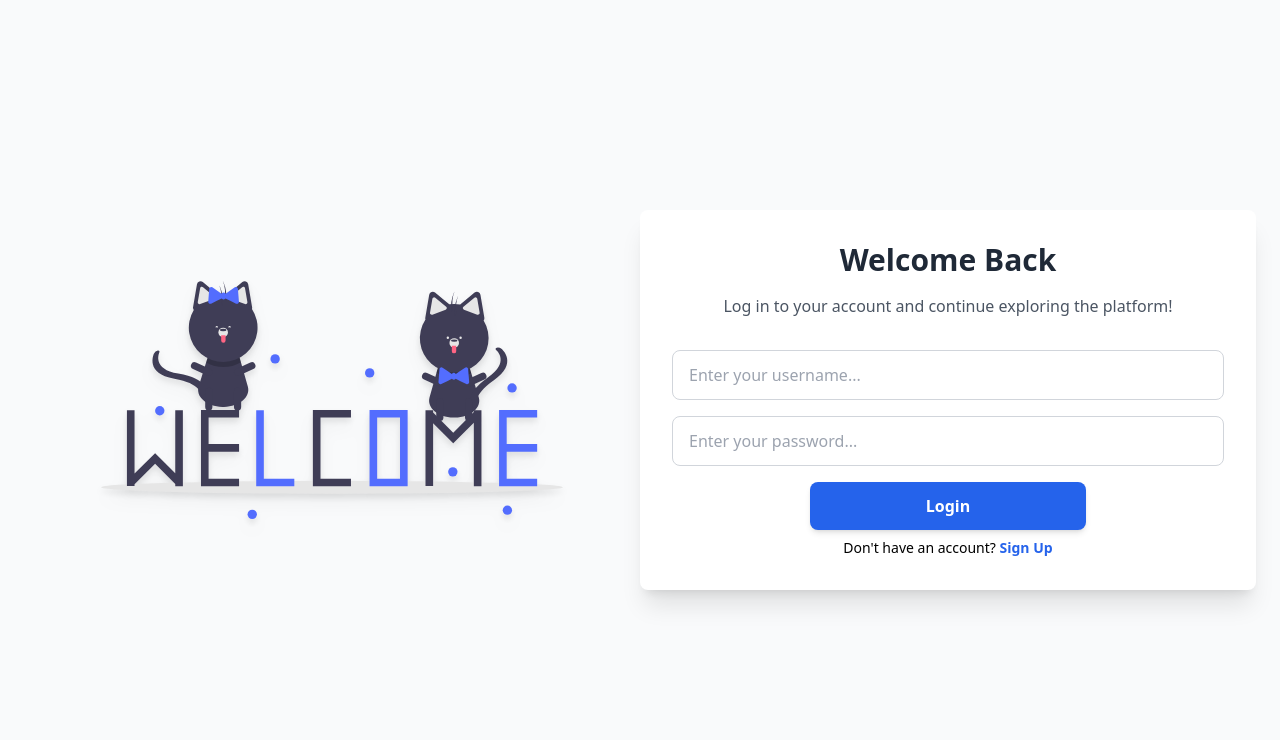
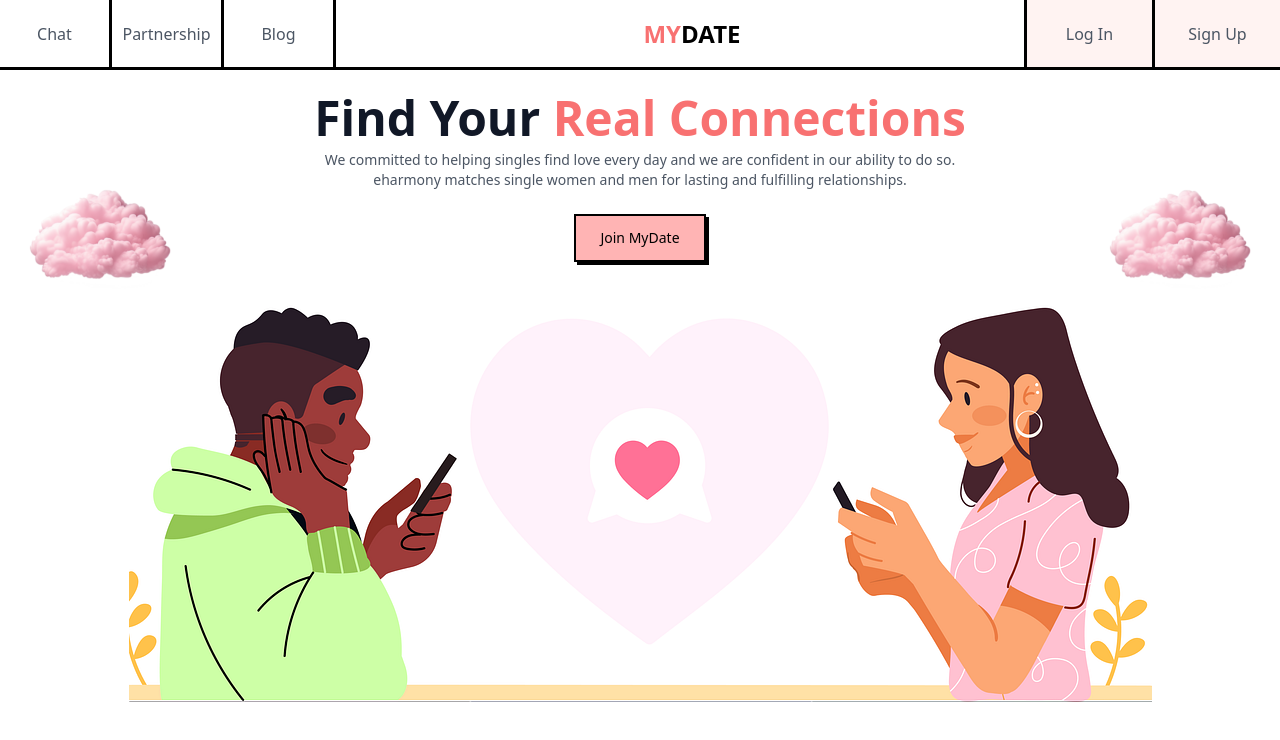
Before and after one commit to mraakibhasan/Tour-Packing-and-Direction-Assistant, a React (Vite) app in the folder forntend/TourAssistant/: page / in a window 1280 px wide. Shown: the top 740 px of the page. Built offline with nearby package versions, Linux system fonts and the light colour scheme.

Commit message:
restructed the code and file structure

```diff
--- a/forntend/TourAssistant/src/App.jsx
+++ b/forntend/TourAssistant/src/App.jsx
@@ -4,7 +4,7 @@
 import Register from "./pages/Register";
 import "react-toastify/dist/ReactToastify.css";
 import { ToastContainer } from "react-toastify";
-import HomePage from "./pages/HomePage";
+import HomePage from "./pages/Home/HomePage";
 function App() {
 
 
@@ -13,9 +13,9 @@
       <ToastContainer />
       <BrowserRouter>
         <Routes>
-          <Route path="/home" element={<HomePage />} />
-          <Route path="/" element={<LoginScreen />} />
-          <Route path="/register" element={<Register />} />
+          <Route path="/" element={<HomePage />} />
+          <Route path="/login/" element={<LoginScreen />} />
+          <Route path="/register/" element={<Register />} />
         </Routes>
 
       </BrowserRouter>
--- /dev/null
+++ b/forntend/TourAssistant/src/components/NavBar.jsx
@@ -0,0 +1,73 @@
+import React from "react";
+import { Link } from "react-router-dom";
+
+const NavBar = () => {
+  const leftNavLink = [
+    {
+      title: "Chat",
+      link: "#chat",
+    },
+    {
+      title: "Partnership",
+      link: "#partnership",
+    },
+    {
+      title: "Blog",
+      link: "#blog",
+    },
+  ];
+
+  const rightNavLink = [
+    {
+      title: "Log In",
+      link: "/login/",
+    },
+    {
+      title: "Sign Up",
+      link: "/register/",
+    },
+  ];
+
+  return (
+    <nav className="bg-white shadow-md py-0 flex items-center h-[70px] border-b-[3px] border-black">
+      {/* Left Links */}
+      <div className="flex items-center pr-6 relative h-full">
+        {leftNavLink.map((item, index) => (
+          <Link
+            key={index}
+            to={`${item?.link}`}
+            className="text-gray-600 hover:text-red-400 transition duration-300 border-r-[3px] border-black h-full flex items-center justify-center w-28"
+          >
+            {item?.title}
+          </Link>
+        ))}
+
+        {/* Full-Height Border */}
+        {/* <div className="absolute right-0 top-0 h-full w-[3px] bg-black"></div> */}
+      </div>
+
+      {/* Centered MatchMaker Logo */}
+      <div className="flex-1 text-center relative h-full flex items-center justify-center">
+        <div className="text-2xl font-bold text-red-400">
+          MY<span className="text-black">DATE</span>
+        </div>
+        {/* Full-Height Border */}
+        {/* <div className="absolute right-0 top-0 h-full w-[1px] bg-gray-300"></div> */}
+      </div>
+
+      {/* Right Links */}
+      <div className="flex items-center h-full">
+        {rightNavLink.map((item, index) => (
+          <Link
+            to={`${item?.link}`}
+            className="text-gray-600 bg-[rgb(255,243,242)] hover:text-red-400 transition duration-300  border-l-[3px] border-black h-full flex items-center justify-center w-32"
+          >
+            {item?.title}
+          </Link>
+        ))}
+      </div>
+    </nav>
+  );
+};
+
+export default NavBar;
--- a/forntend/TourAssistant/src/components/home/NavBar.jsx
+++ /dev/null
@@ -1,58 +0,0 @@
-import React from 'react';
-
-const NavBar = () => {
-    return (
-        <nav className="bg-white shadow-md py-0 flex items-center h-[70px] border-b-[3px] border-black">
-            {/* Left Links */}
-            <div className="flex items-center pr-6 relative h-full">
-                <a
-                    href="#chat"
-                    className="text-gray-600 hover:text-red-400 transition duration-300 border-r-[3px] border-black h-full flex items-center justify-center w-28"
-                >
-                    Chat
-                </a>
-                <a
-                    href="#partnership"
-                    className="text-gray-600 hover:text-red-400 transition duration-300 border-r-[3px] border-black h-full flex items-center justify-center w-28"
-                >
-                    Partnership
-                </a>
-                <a
-                    href="#blog"
-                    className="text-gray-600 hover:text-red-400 transition duration-300 border-r-[3px] border-black h-full flex items-center justify-center w-28"
-                >
-                    Blog
-                </a>
-                {/* Full-Height Border */}
-                {/* <div className="absolute right-0 top-0 h-full w-[3px] bg-black"></div> */}
-            </div>
-
-            {/* Centered MatchMaker Logo */}
-            <div className="flex-1 text-center relative h-full flex items-center justify-center">
-                <div className="text-2xl font-bold text-red-400">
-                    MY<span className="text-black">DATE</span>
-                </div>
-                {/* Full-Height Border */}
-                {/* <div className="absolute right-0 top-0 h-full w-[1px] bg-gray-300"></div> */}
-            </div>
-
-            {/* Right Links */}
-            <div className="flex items-center h-full">
-                <a
-                    href="#login"
-                    className="text-gray-600 bg-[rgb(255,243,242)] hover:text-red-400 transition duration-300  border-l-[3px] border-black h-full flex items-center justify-center w-32"
-                >
-                    Log In
-                </a>
-                <a
-                    href="#signup"
-                    className="text-gray-600 bg-[rgb(255,180,180)] hover:text-red-400 transition duration-300  border-l-[3px] border-black h-full flex items-center justify-center w-32"
-                >
-                    Sign Up
-                </a>
-            </div>
-        </nav>
-    );
-};
-
-export default NavBar;
--- a/forntend/TourAssistant/src/pages/HomePage.jsx
+++ b/forntend/TourAssistant/src/pages/Home/HomePage.jsx
@@ -1,6 +1,6 @@
 import React from "react";
-import Banner from "../components/home/Banner";
-import NavBar from "../components/home/NavBar";
+import Banner from "./components/Banner";
+import NavBar from "../../components/NavBar";
 
 const HomePage = () => {
     return (
--- a/forntend/TourAssistant/src/components/home/Banner.jsx
+++ b/forntend/TourAssistant/src/pages/Home/components/Banner.jsx
@@ -1,6 +1,6 @@
 import React from 'react';
-import bannerImg from './../../assets/banner-pic.png'
-import cloud from './../../assets/pink-cloud.webp'
+import bannerImg from '../../../assets/banner-pic.png' //
+import cloud from '../../../assets/pink-cloud.webp' //
 
 const Banner = () => {
     return (
```
Also changed, not shown: forntend/TourAssistant/src/pages/Home/api.js (added).
